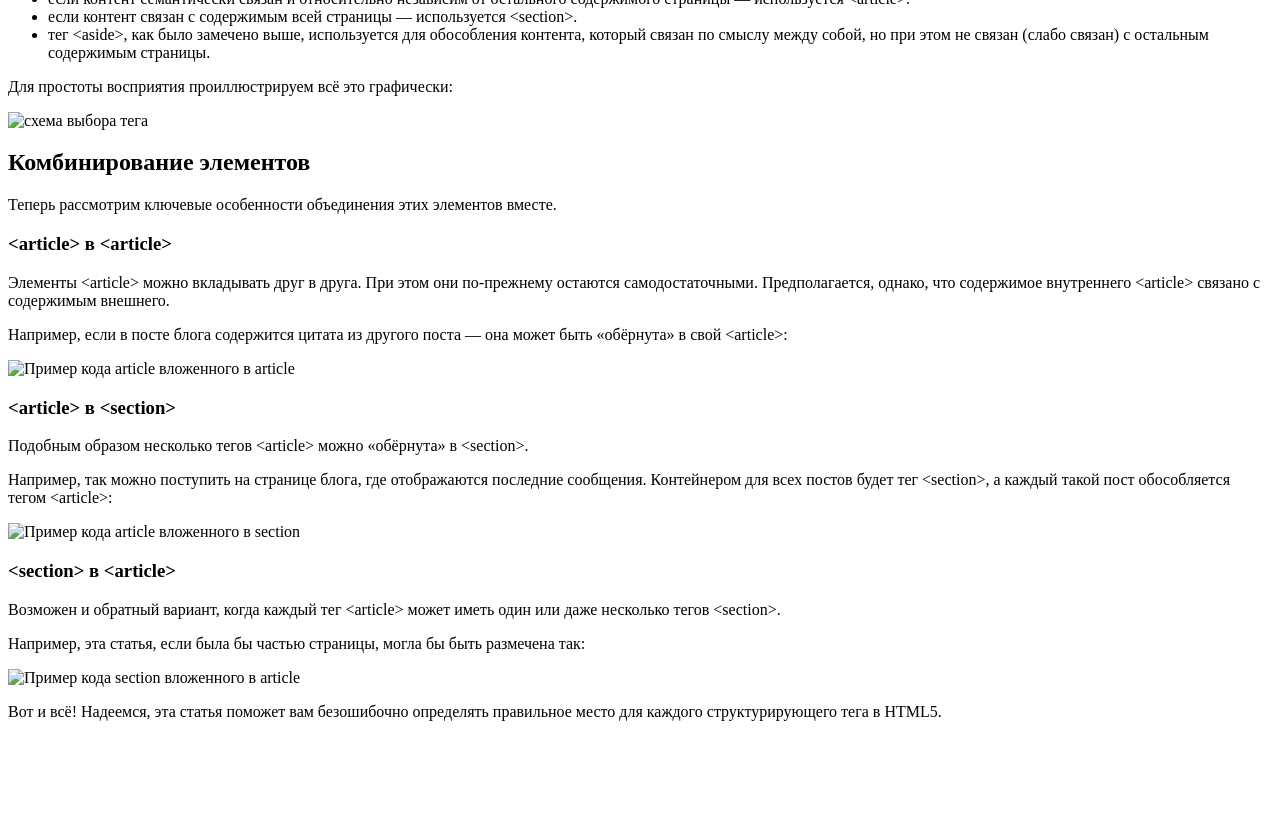
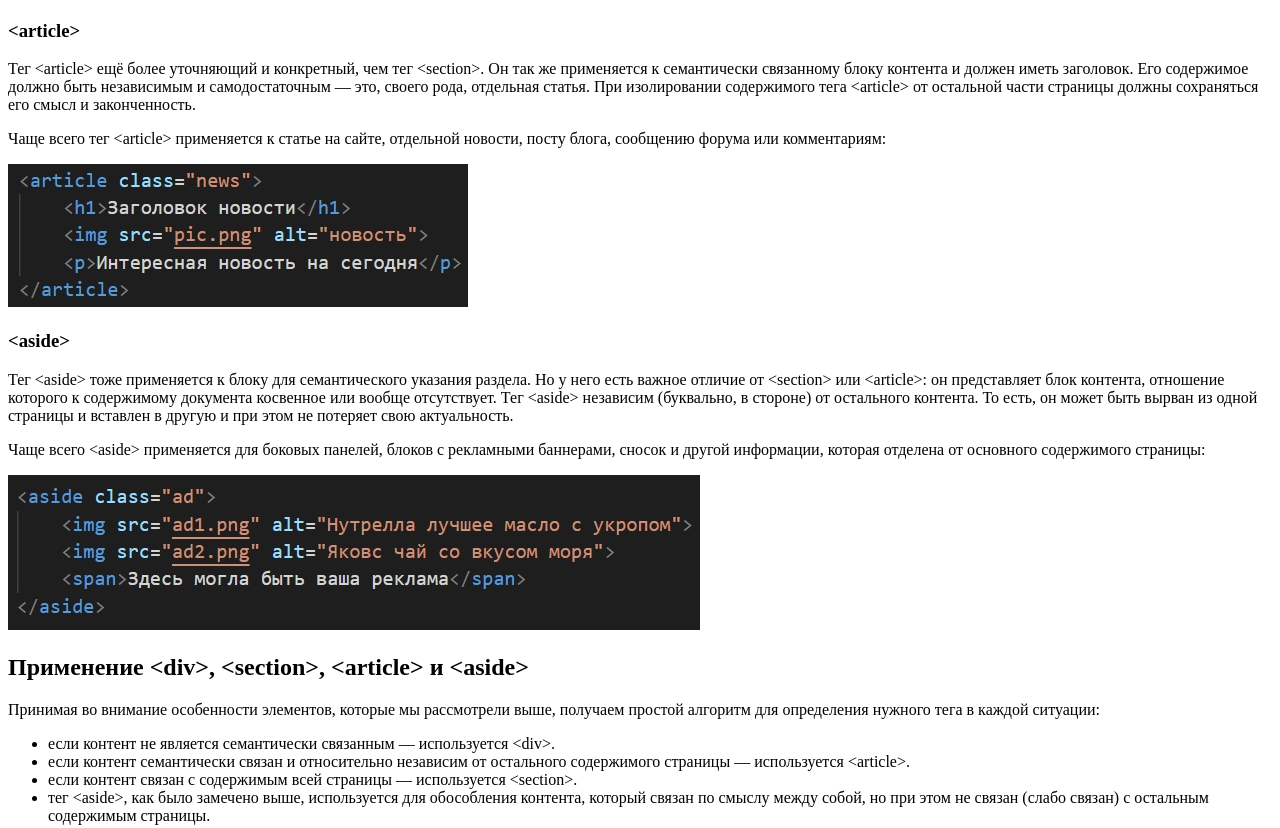
Before and after one commit to olgazh565/semantics, a plain HTML site: page index.html in a window 1280 px wide. Shown: the part 1158-1986 px from the top of the page. Before the commit the page ends 1895 px from the top, so only its background shows below. Drawn offline with Linux system fonts and the light colour scheme; the site is published under a folder, as on GitHub Pages, so addresses that start at the root find nothing.

Commit message:
fixed imgs

```diff
--- a/index.html
+++ b/index.html
@@ -21,7 +21,7 @@
             <p>Элемент &lt;div&gt; является, пожалуй, самым универсальным блочным элементом. При этом у него нет полноценного самостоятельного значения — он предназначен для группировки контента, который семантически никак не связан между собой. Использовать &lt;div&gt; нужно осторожно — он не имеет смысла для скрин ридеров.</p>
             <p>Настоятельно рекомендуем обращаться к элементу &lt;div&gt; только в крайнем случае, когда больше никакие другие элементы не подходят!</p>
             <p>Элемент &lt;div&gt; чаще всего используется как контейнер для других элементов</p>
-            <img src="/image/div.jpg" alt="Пример кода с элементом div">
+            <img src="./image/div.jpg" alt="Пример кода с элементом div">
         </article>
 
         <article>
@@ -30,7 +30,7 @@
             <p>В отличие от &lt;div&gt;, тег &lt;section&gt; применяется к общим разделам контента, который может быть сгруппирован семантически.</p>
             <p>Главное правило: элемент &lt;section&gt; уместно использовать только тогда, когда его содержимое явно указывается в структуре. Например, в качестве раздела.</p>
             <p>В силу того, что содержимое тега &lt;section&gt; имеет семантическую общность — &laquo;тему&raquo; — её необходимо указать с помощью заголовка. Часто &laquo;тема&raquo; указывается сразу после открытия тега:</p>
-            <img src="/image/section.jpg" alt="Пример кода с элементом section">
+            <img src="./image/section.jpg" alt="Пример кода с элементом section">
         </article>
 
         <article>
@@ -38,7 +38,7 @@
 
             <p>Тег &lt;article&gt; ещё более уточняющий и конкретный, чем тег &lt;section&gt;. Он так же применяется к семантически связанному блоку контента и должен иметь заголовок. Его содержимое должно быть независимым и самодостаточным — это, своего рода, отдельная статья. При изолировании содержимого тега &lt;article&gt; от остальной части страницы должны сохраняться его смысл и законченность.</p>
             <p>Чаще всего тег &lt;article&gt; применяется к статье на сайте, отдельной новости, посту блога, сообщению форума или комментариям:</p>
-            <img src="/image/article.jpg" alt="Пример кода с элементом article">
+            <img src="./image/article.jpg" alt="Пример кода с элементом article">
         </article>
 
         <article>
@@ -46,7 +46,7 @@
 
             <p>Тег &lt;aside&gt; тоже применяется к блоку для семантического указания раздела. Но у него есть важное отличие от &lt;section&gt; или &lt;article&gt;: он представляет блок контента, отношение которого к содержимому документа косвенное или вообще отсутствует. Тег &lt;aside&gt; независим (буквально, в стороне) от остального контента. То есть, он может быть вырван из одной страницы и вставлен в другую и при этом не потеряет свою актуальность.</p>
             <p>Чаще всего &lt;aside&gt; применяется для боковых панелей, блоков с рекламными баннерами, сносок и другой информации, которая отделена от основного содержимого страницы:</p>
-            <img src="/image/aside.jpg" alt="Пример кода с элементом aside">
+            <img src="./image/aside.jpg" alt="Пример кода с элементом aside">
         </article>
     </section>
 
@@ -61,7 +61,7 @@
             <li>тег &lt;aside&gt;, как было замечено выше, используется для обособления контента, который связан по смыслу между собой, но при этом не связан (слабо связан) с остальным содержимым страницы.</li>
         </ul>
         <p>Для простоты восприятия проиллюстрируем всё это графически:</p>
-        <img src="/image/illustration.jpg" alt="схема выбора тега">
+        <img src="./image/illustration.jpg" alt="схема выбора тега">
     </section>
 
     <section>
@@ -74,7 +74,7 @@
 
             <p>Элементы &lt;article&gt; можно вкладывать друг в друга. При этом они по-прежнему остаются самодостаточными. Предполагается, однако, что содержимое внутреннего &lt;article&gt; связано с содержимым внешнего.</p>
             <p>Например, если в посте блога содержится цитата из другого поста — она может быть &laquo;обёрнута&raquo; в свой &lt;article&gt;:</p>
-            <img src="/image/article_article.jpg" alt="Пример кода article вложенного в article">
+            <img src="./image/article_article.jpg" alt="Пример кода article вложенного в article">
         </article>
 
         <article>
@@ -82,7 +82,7 @@
 
             <p>Подобным образом несколько тегов &lt;article&gt; можно &laquo;обёрнута&raquo; в &lt;section&gt;.</p>
             <p>Например, так можно поступить на странице блога, где отображаются последние сообщения. Контейнером для всех постов будет тег &lt;section&gt;, а каждый такой пост обособляется тегом &lt;article&gt;:</p>
-            <img src="/image/article_section.jpg" alt="Пример кода article вложенного в section">
+            <img src="./image/article_section.jpg" alt="Пример кода article вложенного в section">
         </article>
 
         <article>
@@ -90,7 +90,7 @@
 
             <p>Возможен и обратный вариант, когда каждый тег &lt;article&gt; может иметь один или даже несколько тегов &lt;section&gt;.</p>
             <p>Например, эта статья, если была бы частью страницы, могла бы быть размечена так:</p>
-            <img src="/image/section_article.jpg" alt="Пример кода section вложенного в article">
+            <img src="./image/section_article.jpg" alt="Пример кода section вложенного в article">
         </article>
 
     </section>
```
